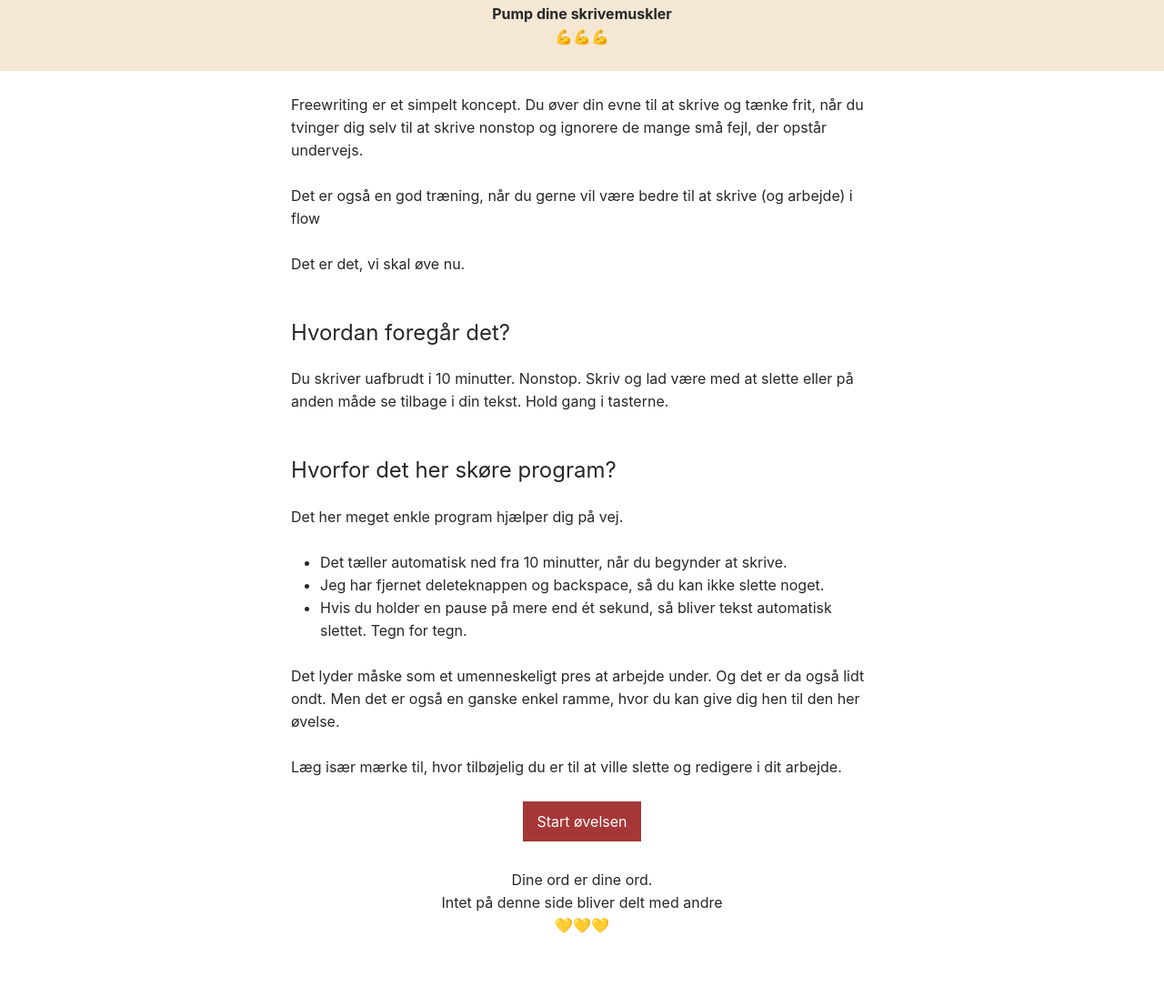
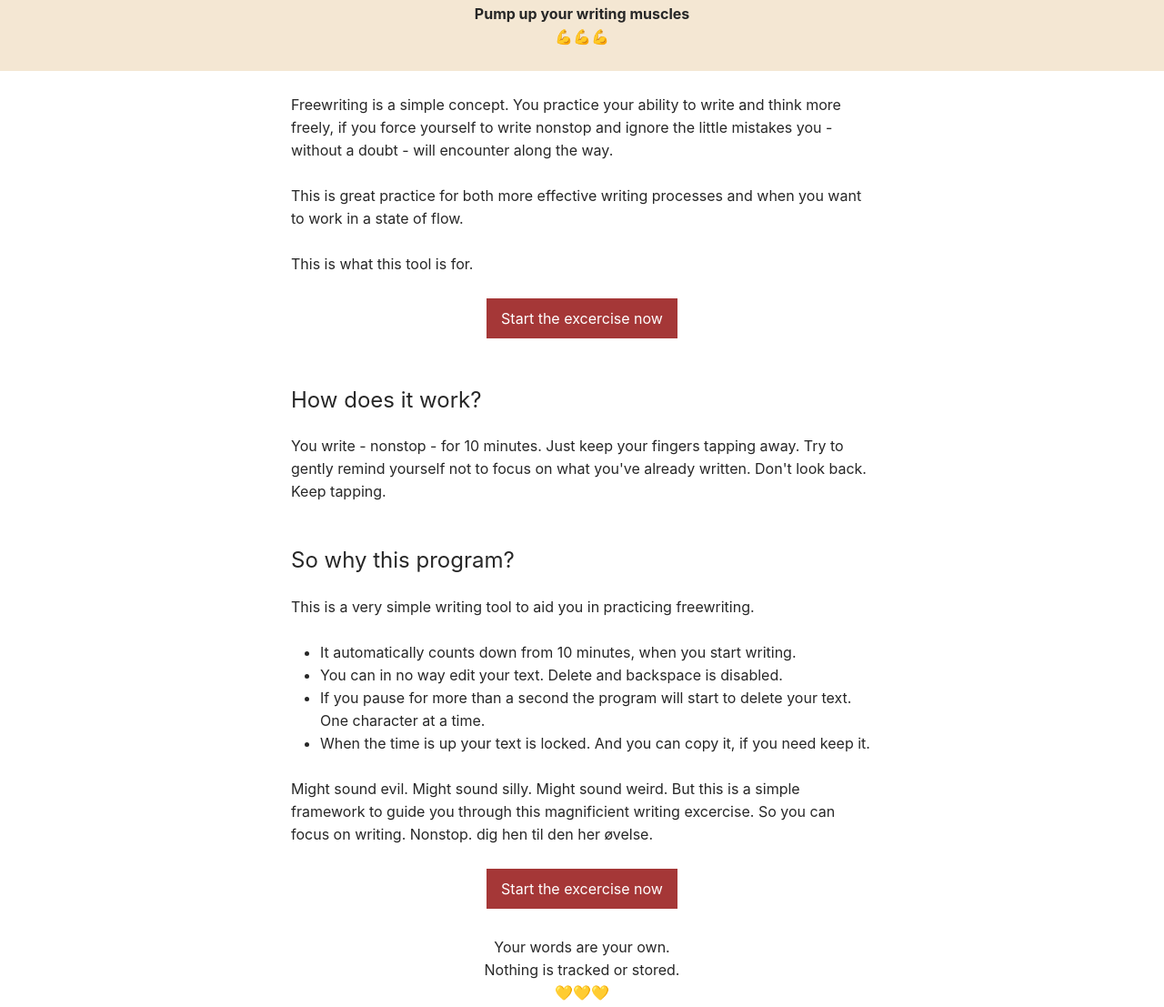
Before and after one commit to MarkBuskbjerg/freewriting-app, a website: page index.html in a window 1280 px wide. Shown: the part 528-1635 px from the top of the page at 91% size. Before the commit the page ends 1583 px from the top, so only its background shows below. Drawn offline with Linux system fonts and the light colour scheme.

Commit message:
Translated index.html and app.html
Still need to translate text in main.js

```diff
--- a/index.html
+++ b/index.html
@@ -36,61 +36,66 @@
           <em><strong>FREEWRITING</strong></em>
         </h1>
         <p>
-          <strong>Pump dine skrivemuskler</strong><br />
+          <strong>Pump up your writing muscles</strong><br />
           💪💪💪
         </p>
       </div>
     </header>
     <div class="container container-small margin-top">
       <p>
-        Freewriting er et simpelt koncept. Du øver din evne til at skrive og
-        tænke frit, når du tvinger dig selv til at skrive nonstop og ignorere de
-        mange små fejl, der opstår undervejs.
+        Freewriting is a simple concept. You practice your ability to write and
+        think more freely, if you force yourself to write nonstop and ignore the
+        little mistakes you - without a doubt - will encounter along the way.
       </p>
       <p>
-        Det er også en god træning, når du gerne vil være bedre til at skrive
-        (og arbejde) i flow
+        This is great practice for both more effective writing processes and
+        when you want to work in a state of flow.
       </p>
 
-      <p>Det er det, vi skal øve nu.</p>
+      <p>This is what this tool is for.</p>
 
-      <h2>Hvordan foregår det?</h2>
+      <p class="text-center">
+        <a href="/app.html" class="btn btn-large">Start the excercise now</a>
+      </p>
+
+      <h2>How does it work?</h2>
       <p>
-        Du skriver uafbrudt i 10 minutter. Nonstop. Skriv og lad være med at
-        slette eller på anden måde se tilbage i din tekst. Hold gang i tasterne.
+        You write - nonstop - for 10 minutes. Just keep your fingers tapping
+        away. Try to gently remind yourself not to focus on what you've already
+        written. Don't look back. Keep tapping.
       </p>
-      <h2>Hvorfor det her skøre program?</h2>
+      <h2>So why this program?</h2>
       <p>
-        Det her meget enkle program hjælper dig på vej.
+        This is a very simple writing tool to aid you in practicing freewriting.
       </p>
 
       <ul>
         <li>
-          Det tæller automatisk ned fra 10 minutter, når du begynder at skrive.
+          It automatically counts down from 10 minutes, when you start writing.
         </li>
         <li>
-          Jeg har fjernet deleteknappen og backspace, så du kan ikke slette
-          noget.
+          You can in no way edit your text. Delete and backspace is disabled.
         </li>
         <li>
-          Hvis du holder en pause på mere end ét sekund, så bliver tekst
-          automatisk slettet. Tegn for tegn.
+          If you pause for more than a second the program will start to delete
+          your text. One character at a time.
+        </li>
+        <li>
+          When the time is up your text is locked. And you can copy it, if you
+          need keep it.
         </li>
       </ul>
       <p>
-        Det lyder måske som et umenneskeligt pres at arbejde under. Og det er da
-        også lidt ondt. Men det er også en ganske enkel ramme, hvor du kan give
-        dig hen til den her øvelse.
-      </p>
-      <p>
-        Læg især mærke til, hvor tilbøjelig du er til at ville slette og
-        redigere i dit arbejde.
+        Might sound evil. Might sound silly. Might sound weird. But this is a
+        simple framework to guide you through this magnificient writing
+        excercise. So you can focus on writing. Nonstop. dig hen til den her
+        øvelse.
       </p>
       <p class="text-center">
-        <a href="/app/index.html" class="btn btn-large">Start øvelsen</a>
+        <a href="/app.html" class="btn btn-large">Start the excercise now</a>
       </p>
       <p class="text-center">
-        Dine ord er dine ord.<br />Intet på denne side bliver delt med andre<br />
+        Your words are your own.<br />Nothing is tracked or stored.<br />
         💛💛💛
       </p>
     </div>
```
Also changed, not shown: app.html (renamed from app/index.html, +1 -1 lines), app/app.html (added, +35 -0 lines), gaveregn.html (deleted, +0 -116 lines), flow-mock-up.png (deleted), src/copy/flow-mock-up.png (deleted).
